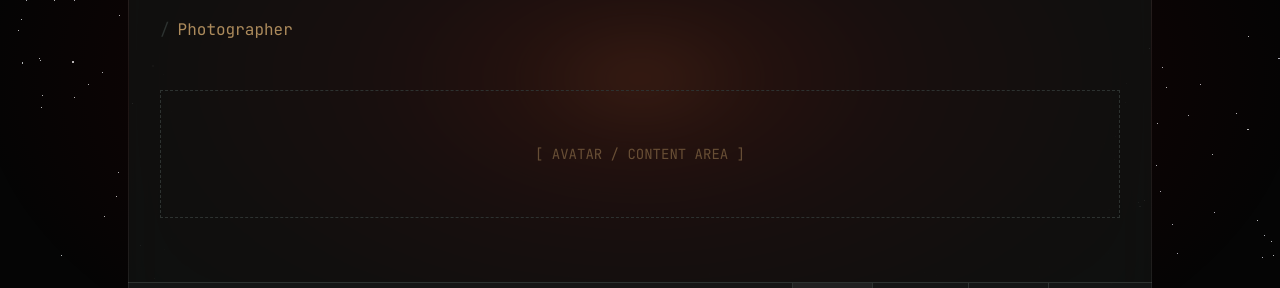
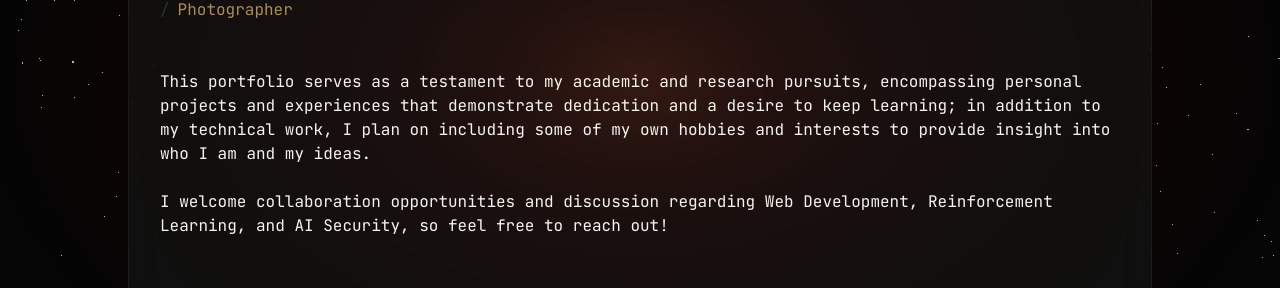
Before and after one commit to lizarazukevin/Brain, a React (Vite) app in the folder frontend/: page / in a window 1280 px wide. Shown: the part 322-610 px from the top of the page. Built offline with nearby package versions, Linux system fonts and the light colour scheme; no server answers.

Commit message:
add short blurb on home

```diff
--- a/frontend/src/components/home/Home.tsx
+++ b/frontend/src/components/home/Home.tsx
@@ -22,9 +22,17 @@ export function Home() {
           <TypewriterTitles />
 
           <div className="py-8">
-            <div className="w-full h-32 border border-dashed border-space-border flex items-center justify-center text-gold/50 text-sm">
-              [ AVATAR / CONTENT AREA ]
-            </div>
+            <p>
+              This portfolio serves as a testament to my academic and research pursuits,
+              encompassing personal projects and experiences that demonstrate dedication and a
+              desire to keep learning; in addition to my technical work, I plan on including some of
+              my own hobbies and interests to provide insight into who I am and my ideas.
+            </p>
+            <br />
+            <p>
+              I welcome collaboration opportunities and discussion regarding Web Development,
+              Reinforcement Learning, and AI Security, so feel free to reach out!
+            </p>
           </div>
         </div>
       </Terminal>
```
